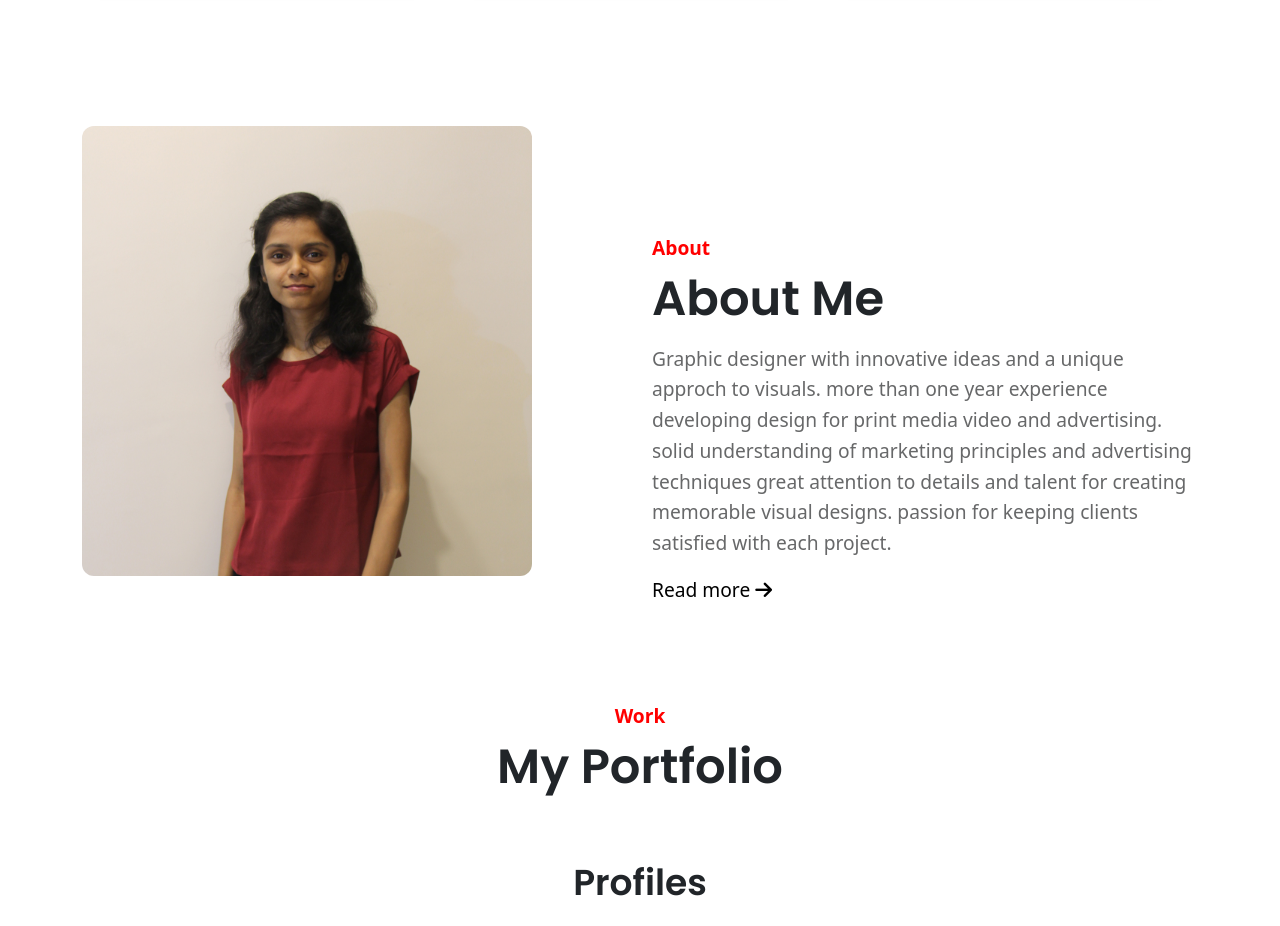
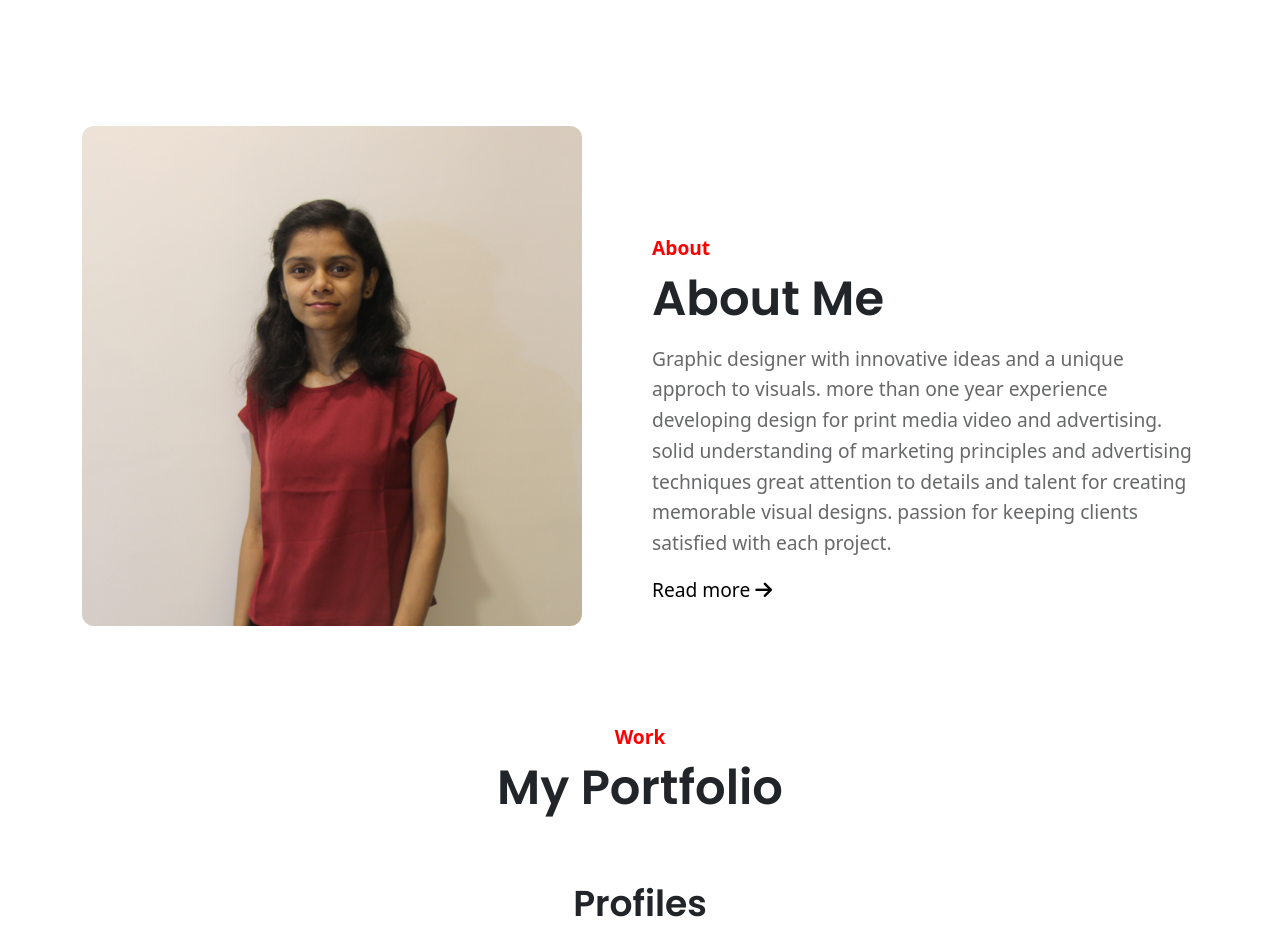
Before and after one commit to shamallembhe01/portfolio, a plain HTML site: page index.html in a window 1280 px wide. Shown: the part 1100-2026 px from the top of the page. Drawn offline with nearby package versions, Linux system fonts and the light colour scheme.

Commit message:
Update style.css

```diff
--- a/styles/style.css
+++ b/styles/style.css
@@ -197,8 +197,8 @@ p{
 }
 .aboutmerow img{
     border-radius: 12px;
-   width: 500px;
-    max-width: 450px;
+   width: 100%;
+    max-width: 500px;
 }
 .aboutmerow p{
     margin-top: 1rem;
```
